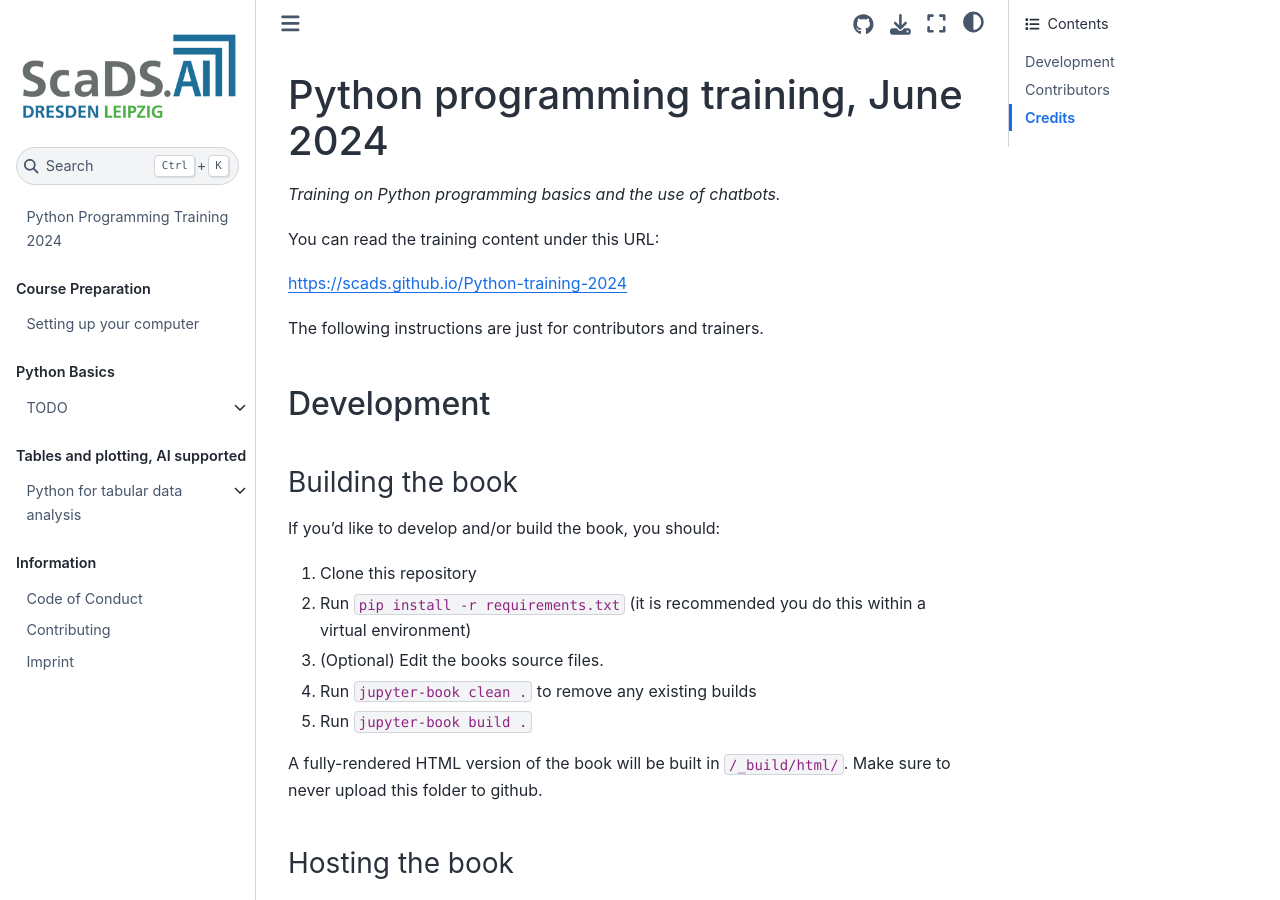
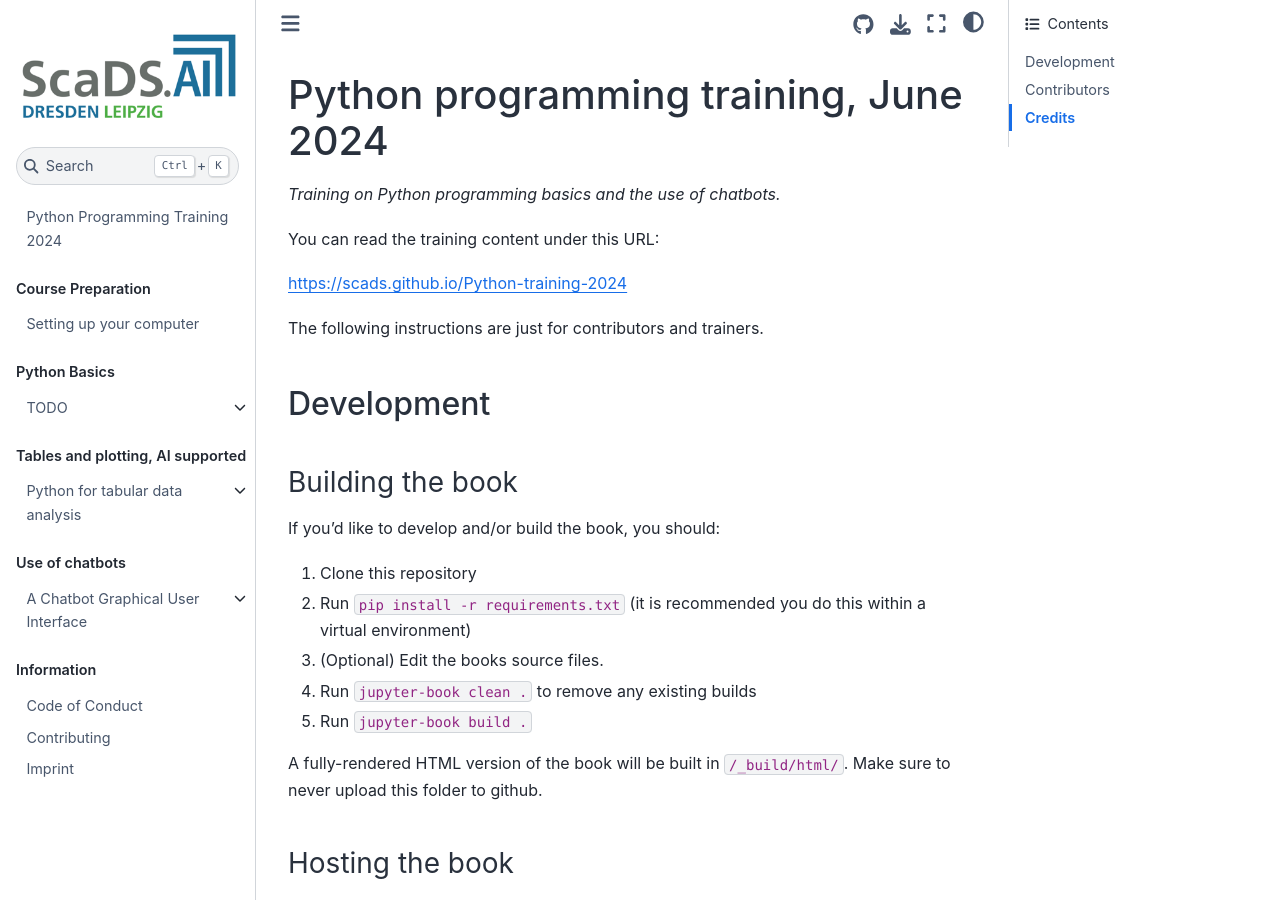
Before and after one commit to ScaDS/Python-training-2024, a Jupyter Book: the page built from README.md, in a window 1280 px wide and 900 px high. Built offline with Jupyter Book 1.0.4 settings and Sphinx 7.4.7 and the Sphinx Book theme 1.1.4, drawn with Linux system fonts in a browser that asks for light colours; pages that are not in the unit, such as notebooks, are missing from menus; some of the changed lines change nothing that is shown.

Commit message:
Update _toc.yml
Fix chapter numbers

```diff
--- a/_toc.yml
+++ b/_toc.yml
@@ -25,9 +25,9 @@
 
   - caption: Use of chatbots
     chapters:
-    - file: 2_chatbots/readme.md
+    - file: 3_chatbots/readme.md
       sections:
-      - file: 2_chatbots/01_intro.ipynb
+      - file: 3_chatbots/01_intro.ipynb
 
   - caption: Information
     chapters:
```
